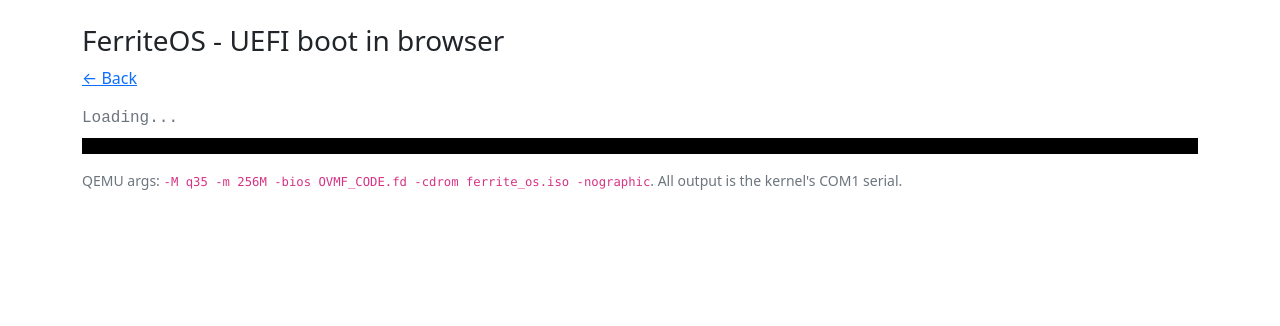
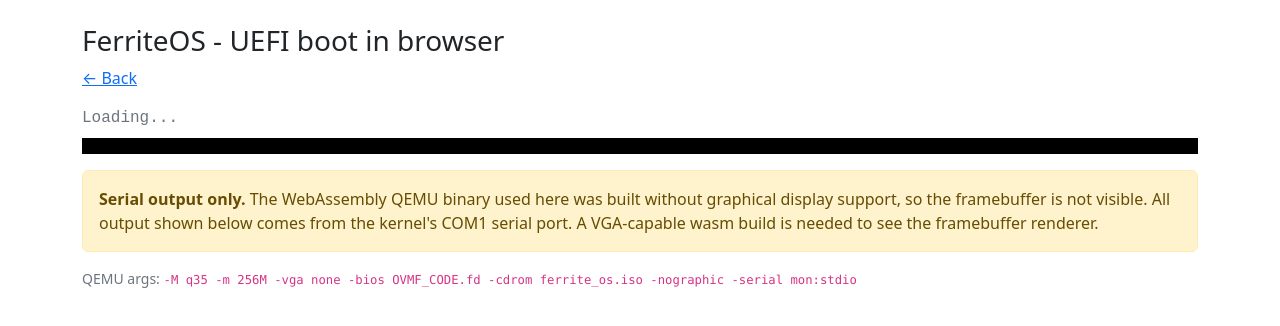
Before and after one commit to MarioS271/ferrite_os, a plain HTML site: page web/ferrite-x86_64.html in a window 1280 px wide. Drawn offline with nearby package versions, Linux system fonts and the light colour scheme.

Commit message:
ci: remove vga stuff from web demo

```diff
--- a/web/ferrite-x86_64-module.js
+++ b/web/ferrite-x86_64-module.js
@@ -9,6 +9,7 @@
     '-M', 'q35',
     '-m', '256M',
     '-accel', 'tcg,tb-size=500',
+    '-vga', 'none',
     '-bios', '/pack-uefi/OVMF_CODE.fd',
     '-cdrom', '/pack-cdrom/ferrite_os.iso',
     '-nic', 'none',
--- a/web/ferrite-x86_64.html
+++ b/web/ferrite-x86_64.html
@@ -22,9 +22,11 @@
   <div id="status" class="text-muted mb-2">Loading...</div>
   <div id="terminal"></div>
 
-  <p class="text-muted small mt-3">
-    QEMU args: <code>-M q35 -m 256M -bios OVMF_CODE.fd -cdrom ferrite_os.iso -nographic</code>.
-    All output is the kernel's COM1 serial.
+  <div class="alert alert-warning mt-3" role="alert">
+    <strong>Serial output only.</strong> The WebAssembly QEMU binary used here was built without graphical display support, so the framebuffer is not visible. All output shown below comes from the kernel's COM1 serial port. A VGA-capable wasm build is needed to see the framebuffer renderer.
+  </div>
+  <p class="text-muted small">
+    QEMU args: <code>-M q35 -m 256M -vga none -bios OVMF_CODE.fd -cdrom ferrite_os.iso -nographic -serial mon:stdio</code>
   </p>
 </main>
 
```
Also changed, not shown: web/index.html (+1 -0 lines).
